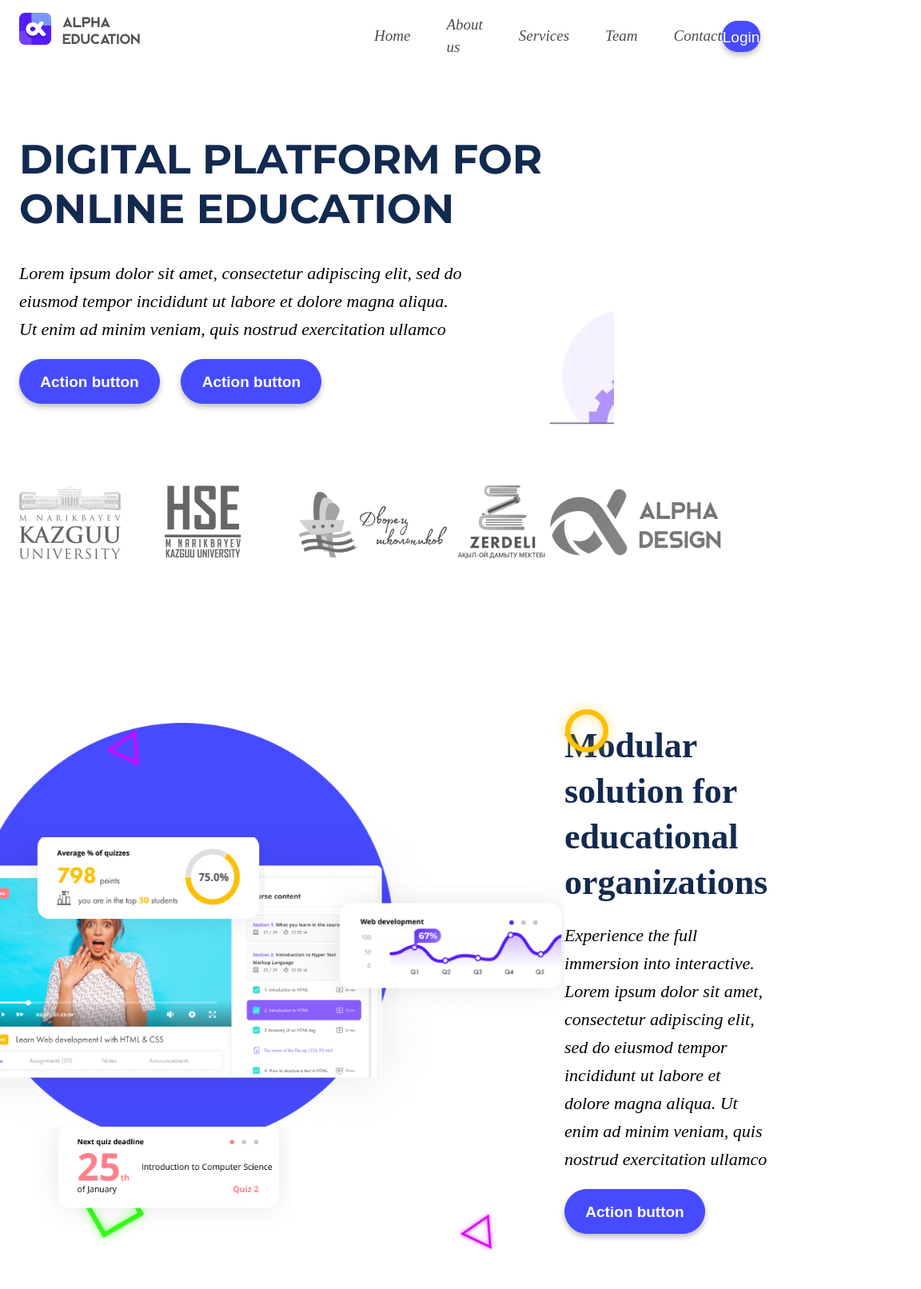
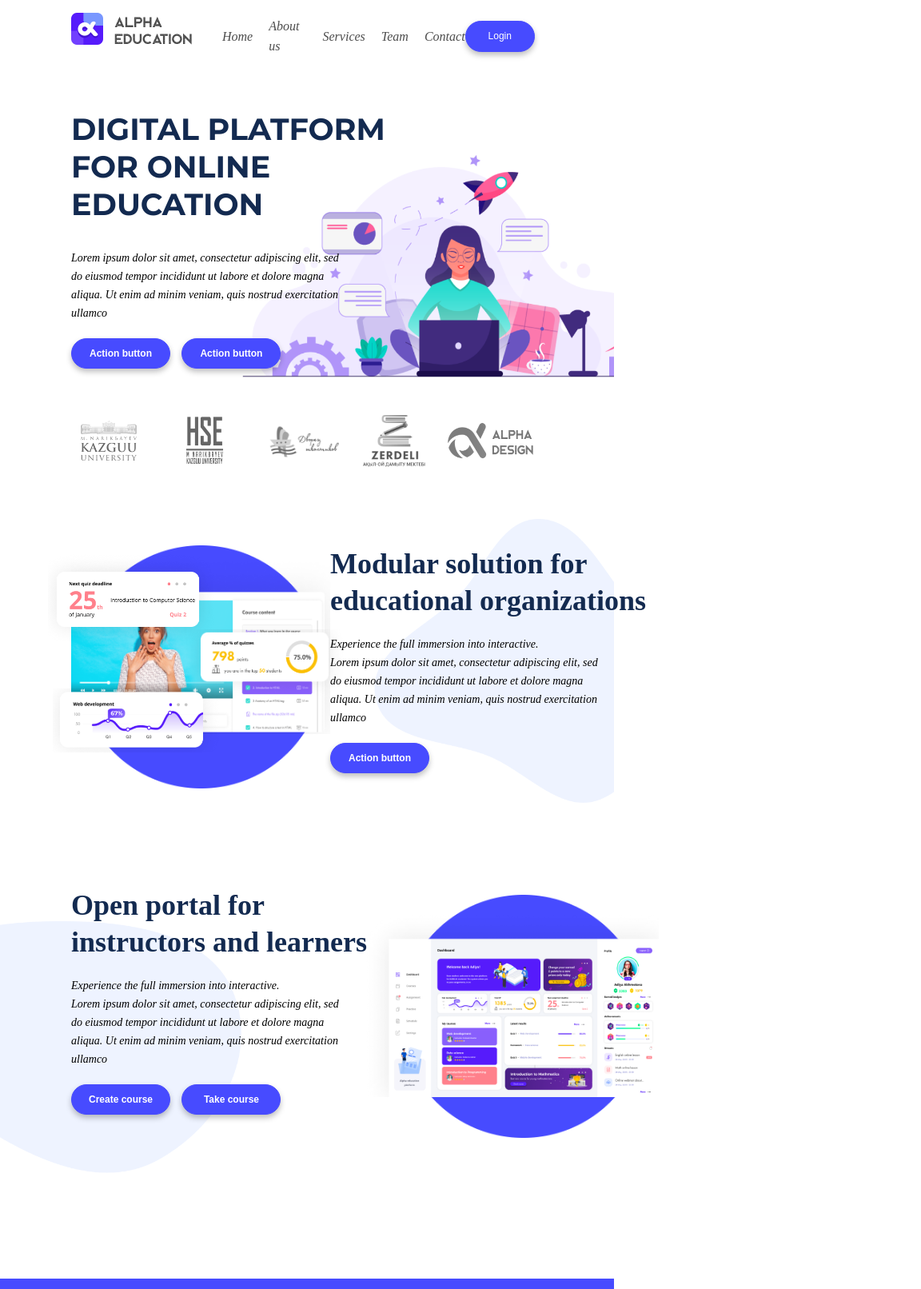
Before and after one commit to Aiz97/alphaeducation, a plain HTML site: page index.html in a window 768 px wide. Shown: the top 1612 px of the page at 80% size, 1152 px wide, since content can reach past the window. Drawn offline with nearby package versions, Linux system fonts and the light colour scheme; a web font is replaced by a local one.

Commit message:
feat: add tablet ver

```diff
--- a/main.js
+++ b/main.js
@@ -15,9 +15,9 @@ $(document).ready(function(){
             }
         },
             {
-            breakpoint: 768,
+            breakpoint: 767,
             settings: {
-                slidesToShow: 1
+                slidesToShow: 2
             }
         }, {
             breakpoint: 520,
--- a/style.css
+++ b/style.css
@@ -375,7 +375,6 @@ header > .container {
 }
 .about-text2 {
     width: 406px;
-    height: 527px;
     flex-shrink: 0;
 }
 .about-title2 {
@@ -1016,13 +1015,280 @@ label {
 .fcontact-text {
     display: block;
 }
-/* Small desktop */
-@media (max-width:992px) {
+/* Tablet */
+@media screen and (min-width:48rem) and (max-width:62rem) {
     .container {
-        max-width: 750px;
+        max-width: 62rem;
+    }
+    .nav-list {
+        margin-left: 0;
+        font-size: 16px;
+        line-height: 25px;
+    }
+    .nav-item {
+        margin-right: 20px;
+    }
+    .btn {
+        width: 124px;
+        height: 38px;
+        font-size: 12px;
+        margin-right: 10px;
+    }
+    .login-btn {
+        width: 90px;
+        height: 39px;
+        font-weight: 400;
+        line-height: 20px;
+        color: #FFFFFF;
+        margin-top: 0;
+    }
+    .hero {
+        width: 100%;
+        margin-top: 48px;
+        background-image: url(./assets/img/main-bg.png);
+        background-position: 265px 33px;
+        background-repeat: no-repeat;
+        background-size: 604px 338px;
+    }
+    .main-heading {
+        width: 450px;
+    }
+    .title {
+        font-size: 38px;
+        line-height: 47px;
+    }
+    .main-heading > .subtitle {
+        width: 350px;
+        font-size: 14px;
+        line-height: 23px;
+    }
+    .clients {
+        justify-content: space-around;
+    }
+    .clients img {
+        width: 100px;
+        height: 60px;
+    }
+    .clients img:nth-child(1) {
+        width: 70px;
+        height: 50px;
+        margin-right: 10px;
+    }
+    .clients img:nth-child(3) {
+        height: 100px;
+    }
+    .clients img:nth-child(4) {
+        width: 78px;
+        height: 65px;
+    }.clients img:nth-child(5) {
+        width: 110px;
+        height: 50px;
+    }
+    .about {
+        height: 100%;
+        padding-top: 56px;
+        background-image: url(./assets/img/section-1.png);
+        background-repeat: no-repeat;
+        background-position: right center;
+        background-size: 300px 355px;
+        position: relative;
+        top: -32px;
+    }
+    .about2 {
+        height: 500px;
+        background-size: 302px 315px;
+        background-repeat: no-repeat;
+        background-position: left center;
+    }
+    .about > .container,
+    .about2 > .container {
+        justify-content: space-around;
+    }
+    .about-title,
+    .about-title2 {
+        width: 400px;
+        font-size: 36px;
+        line-height: 46px;
+    }
+    .subtitle {
+        width: 350px;
+        font-size: 14px;
+        line-height: 23px;
+    }
+    .triangle,
+    .square,
+    .circle {
+        display: none;
+    }
+    .left-images {
+        height: 345px;
+        background-position-x: center;
+        flex-basis: auto;
+        background-size: 307px 304px;
+        left: 0px;
+    }
+    .frame {
+        width: 324px;
+        height: 236px;
+        background-image: url(./assets/img/Frame\ 15.png);
+        background-position: -55px 10px;
+        background-size: 417px 272px;
+        left: 0;
+    }
+    .average {
+        width: 209px;
+        height: 84px;
+        background-position: 4px -20px;
+        background-size: 206px 109px;
+        top: -131px;
+        left: 135px;
+        z-index: 1;
+    }
+    .deadline {
+        width: 207px;
+        height: 135px;
+        background-position: -15px 22px;
+        background-size: 231px 122px;
+        top: -335px;
+        left: -29px;
+        z-index: 1;
+    }
+    .development {
+        width: 248px;
+        height: 80px;
+        background-position: -17px -22px;
+        background-size: 231px 122px;
+        top: -276px;
+        left: -23px;
+        z-index: 1;
+    }
+    .right-images {
+        height: 323px;
+        left: -24px;
+        flex-basis: auto;
+        background-size: 307px 304px;
+        background-position: center;
+        top: 0;
+    }
+    .dashboard {
+        width: 367px;
+        height: 230px;
+        background-image: url(./assets/img/Dashboard.png);
+        background-size: 413px 277px;
+        top: 33px;
+        background-position: -8px -7px;
+        left: -14px;
+    }
+    .grade {
+        display: none;
     }
     .services {
-        width: 1110px;
+        width: 100%;
+        height: 100%;
+        margin-top: 40px;
+        display: flex;
+        align-items: center;
+    }
+    .grid {
+        display: flex;
+        flex-direction: row;
+        flex-wrap: wrap;
+        align-items: center;
+        justify-content: center;
+        grid-gap: 15px;
+    }
+    .service {
+        width: 300px;
+        height: 240px;
+        padding: 20px;        text-align: center;
+        align-items: center;
+    }
+    .service svg {
+        width: 90px;
+        height: 90px;
+    }
+    .service-title {
+        margin: 10px 0;
+        font-size: 14px;
+        line-height: 17px;
+    }
+    .service-text {
+        width: 200px;
+        font-size: 10px;
+        line-height: 19px;
+    }
+    .service:hover .service-text {
+        font-family: 'ABeeZee';
+        font-style: italic;
+        font-weight: 400;
+        font-size: 10px;
+        line-height: 19px;
+        transition: .2s;
+    }
+    .courses {
+        margin: 30px 0;
+        padding: 30px 0;
+    }
+    .courses-grid {
+        display: flex;
+        flex-direction: row;
+        flex-wrap: wrap;
+        align-items: center;
+        justify-content: center;
+    }
+    .expand {
+        margin-top: 30px 0;
+    }
+    .expand:first-child {
+        margin-top: 0;
+    }
+    .course {
+        width: 300px;
+        height: 320px;
+    }
+    .course-info {
+        padding: 24px 28px;
+    }
+    .course-title,
+    .instructor {
+        width: 100%;
+    }
+    .add {
+        align-items: center;
+        justify-content:center;
+    }
+    .rating {
+        margin-bottom: 0;
+        margin-right: 10px;
+    }
+    .more-btn {
+        width: 90px;
+    }
+    .customers {
+        width: 100%;
+        height: 600px;
+        background-image: none;
+    }
+    .contact {
+        background: none;
+    }
+    .form-wrapper {
+        width: 100%;
+        height: 500px;
+        padding: 30px;
+        text-align: center;
+    }
+    .footer-links {
+        display: none;
+    }
+    .footer h3 {
+        font-size: 24px;
+        line-height: 31px;
+        margin: 0 0 20px 0;
+    }
+    .fcontact-text {
+        font-size: 16px;
+        line-height: 18px;
     }
 }
 /* Mobile */
@@ -1270,7 +1536,6 @@ label {
     .about-text2 {
         width: 100%;
         order: 2;
-        height: 420px;
     }
     .about-title2 {
         width: 320px;
```
